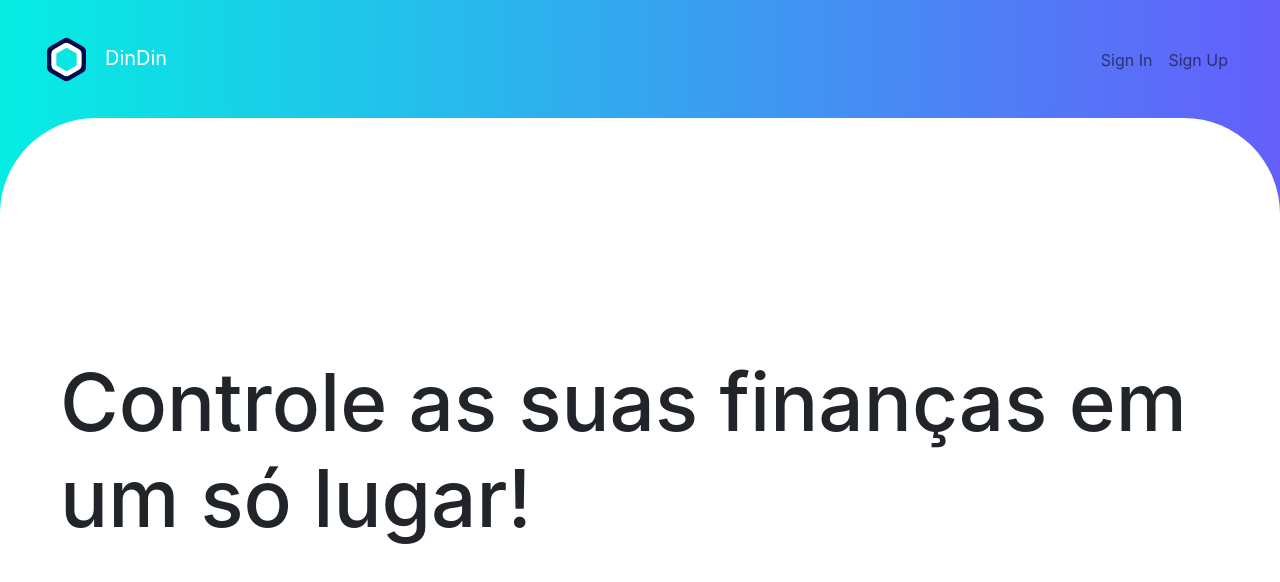
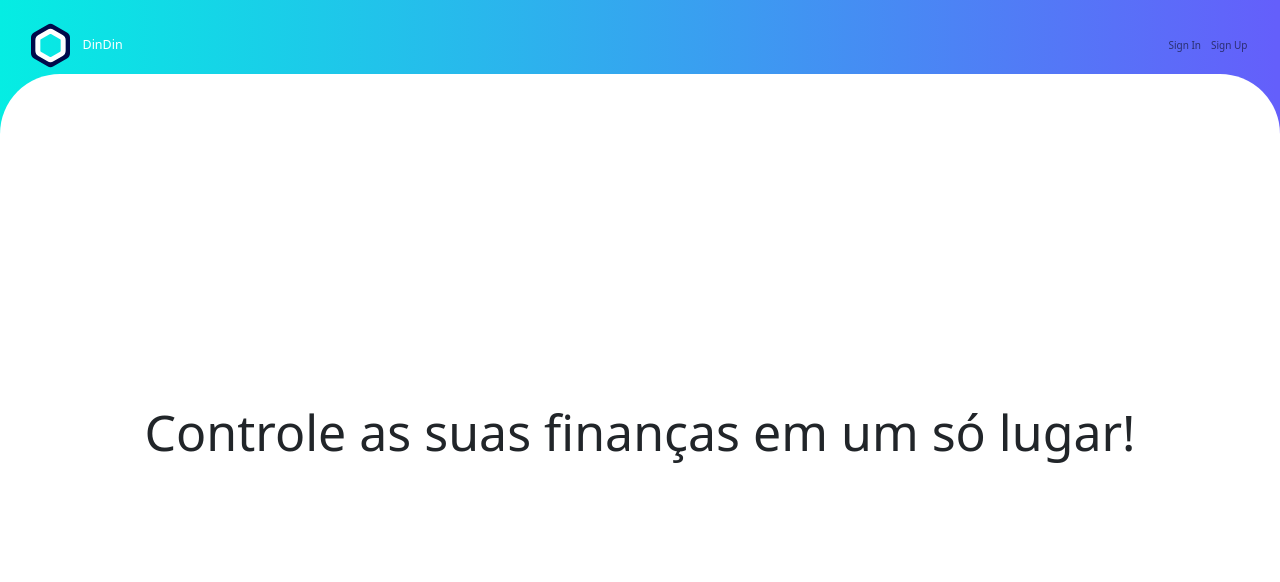
Before and after one commit to fiusks/dindinV2, a React (Create React App) app in the folder frontend/: page / in a window 1280 px wide. Shown: the top 582 px of the page. Built offline with nearby package versions, Linux system fonts and the light colour scheme.

Commit message:
root html layout modification

```diff
--- a/frontend/src/index.scss
+++ b/frontend/src/index.scss
@@ -1,13 +1,4 @@
-body {
-  margin: 0;
-  font-family: -apple-system, BlinkMacSystemFont, 'Segoe UI', 'Roboto', 'Oxygen',
-    'Ubuntu', 'Cantarell', 'Fira Sans', 'Droid Sans', 'Helvetica Neue',
-    sans-serif;
-  -webkit-font-smoothing: antialiased;
-  -moz-osx-font-smoothing: grayscale;
+html {
+  scroll-behavior: smooth;
+  font-size: 62.5%;
 }
-
-code {
-  font-family: source-code-pro, Menlo, Monaco, Consolas, 'Courier New',
-    monospace;
-}
```
